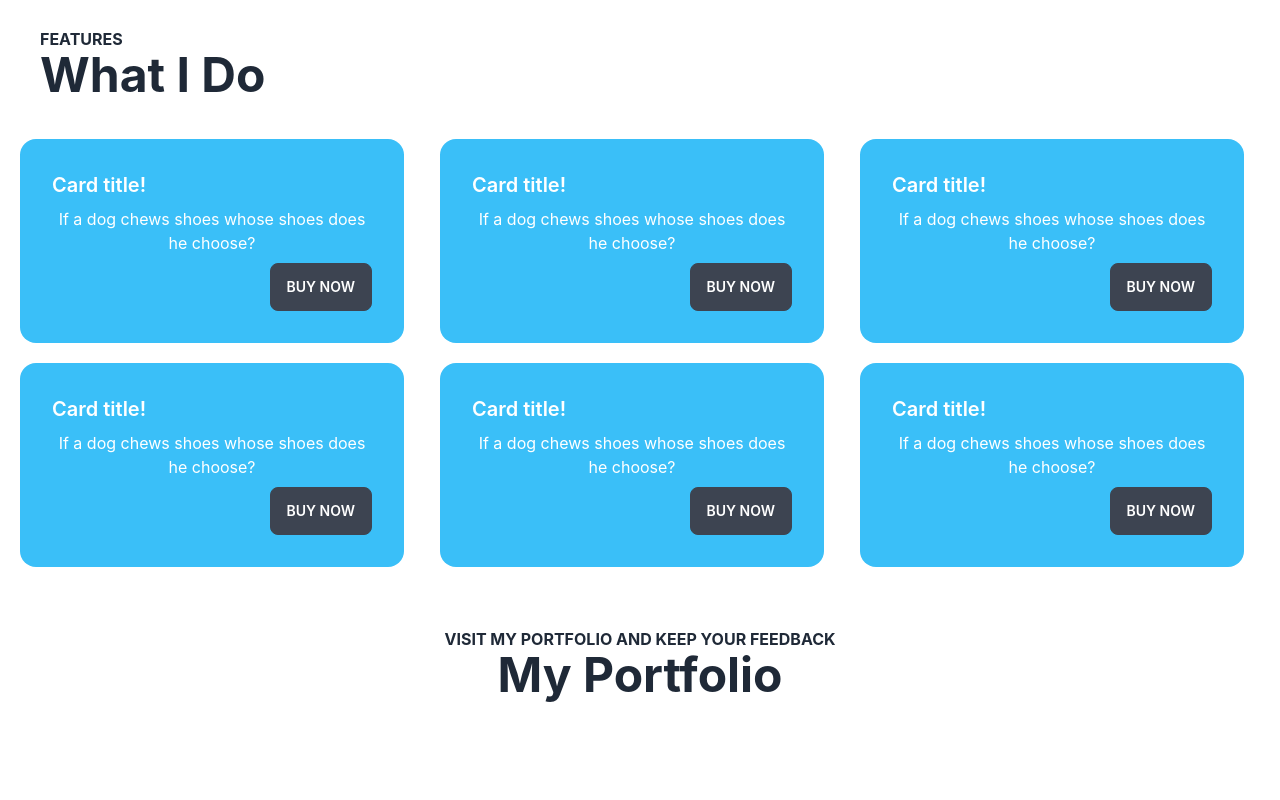
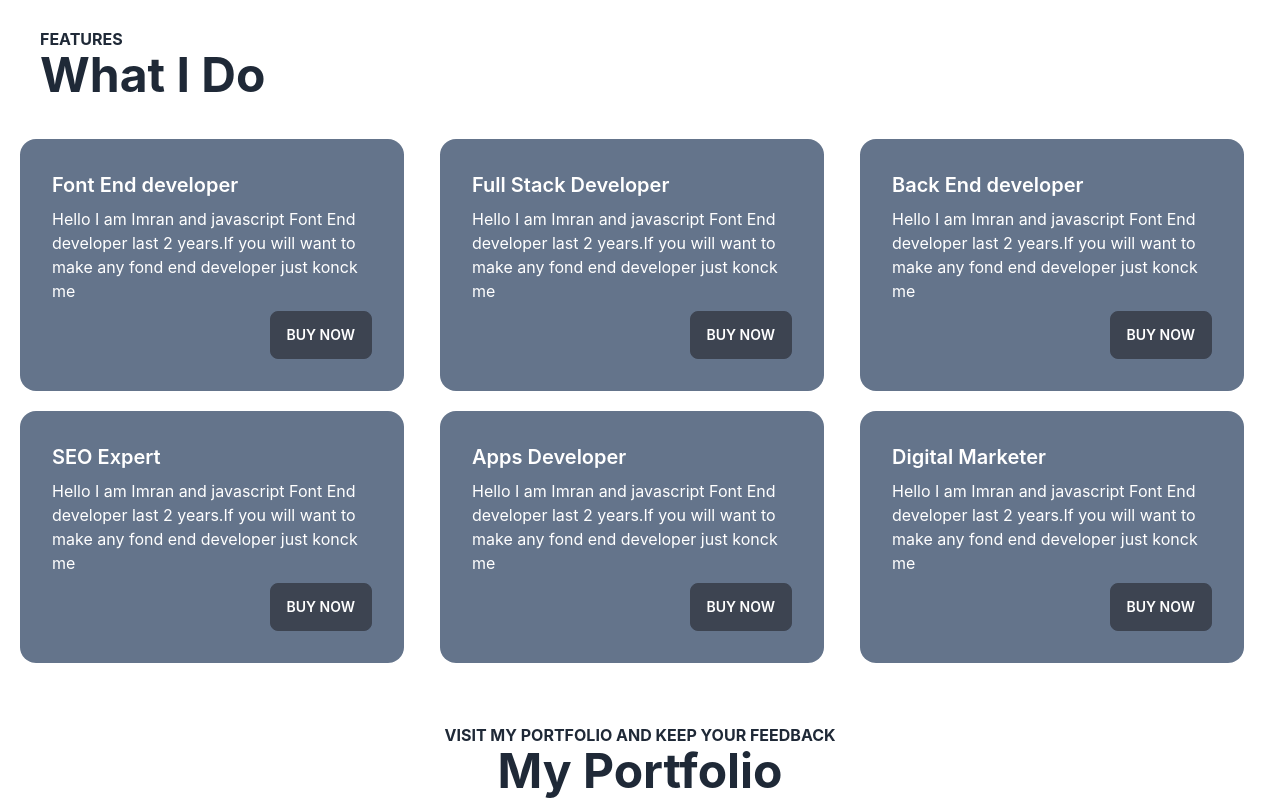
Before and after one commit to Emlakhossain/portfolio, a React (Create React App) app: page / in a window 1280 px wide. Shown: the part 609-1409 px from the top of the page. Before the commit the page ends 1313 px from the top, so only its background shows below. Built offline with nearby package versions, Linux system fonts and the light colour scheme.

Commit message:
added another features

```diff
--- /dev/null
+++ b/public/features.json
@@ -0,0 +1,32 @@
+[
+    {
+        "id": 1,
+        "featuresName": "Font End developer",
+        "discription": "Hello I am Imran and javascript Font End developer last 2 years.If you will want to make any fond end developer just konck me"
+    },
+    {
+        "id": 2,
+        "featuresName": "Full Stack Developer",
+        "discription": "Hello I am Imran and javascript Font End developer last 2 years.If you will want to make any fond end developer just konck me"
+    },
+    {
+        "id": 3,
+        "featuresName": "Back End developer",
+        "discription": "Hello I am Imran and javascript Font End developer last 2 years.If you will want to make any fond end developer just konck me"
+    },
+    {
+        "id": 4,
+        "featuresName": "SEO Expert",
+        "discription": "Hello I am Imran and javascript Font End developer last 2 years.If you will want to make any fond end developer just konck me"
+    },
+    {
+        "id": 5,
+        "featuresName": "Apps Developer",
+        "discription": "Hello I am Imran and javascript Font End developer last 2 years.If you will want to make any fond end developer just konck me"
+    },
+    {
+        "id": 6,
+        "featuresName": "Digital Marketer",
+        "discription": "Hello I am Imran and javascript Font End developer last 2 years.If you will want to make any fond end developer just konck me"
+    }
+]
--- /dev/null
+++ b/src/Page/Features/Feature.js
@@ -0,0 +1,18 @@
+import React from 'react';
+
+const Feature = ({ feature }) => {
+    const { featuresName, discription } = feature;
+    return (
+        <div class="card w-96 bg-slate-500 text-primary-content ">
+            <div class="card-body text-start">
+                <h2 class="card-title">{featuresName}</h2>
+                <p>{discription}</p>
+                <div class="card-actions justify-end">
+                    <button class="btn">Buy Now</button>
+                </div>
+            </div>
+        </div>
+    );
+};
+
+export default Feature;
--- a/src/Page/Features/Features.js
+++ b/src/Page/Features/Features.js
@@ -1,6 +1,15 @@
-import React from 'react';
+import React, { useEffect, useState } from 'react';
+import Feature from './Feature';
 
 const Features = () => {
+    const [features, setFeatures] = useState([]);
+
+    useEffect(() => {
+        fetch('features.json')
+            .then(res => res.json())
+            .then(data => setFeatures(data))
+    }, [])
+
     return (
         <div className='p-5'>
             <div className=''>
@@ -8,60 +17,12 @@ const Features = () => {
                 <h2 className='text-5xl font-bold text-start pl-5'>What I Do</h2>
             </div>
             <div className='py-10 grid sm:grid-cols-1 md:grid-cols-2 lg:grid-cols-3 gap-5'>
-                <div class="card w-96 bg-info text-primary-content ">
-                    <div class="card-body">
-                        <h2 class="card-title">Card title!</h2>
-                        <p>If a dog chews shoes whose shoes does he choose?</p>
-                        <div class="card-actions justify-end">
-                            <button class="btn">Buy Now</button>
-                        </div>
-                    </div>
-                </div>
-                <div class="card w-96 bg-info text-primary-content ">
-                    <div class="card-body">
-                        <h2 class="card-title">Card title!</h2>
-                        <p>If a dog chews shoes whose shoes does he choose?</p>
-                        <div class="card-actions justify-end">
-                            <button class="btn">Buy Now</button>
-                        </div>
-                    </div>
-                </div>
-                <div class="card w-96 bg-info text-primary-content ">
-                    <div class="card-body">
-                        <h2 class="card-title">Card title!</h2>
-                        <p>If a dog chews shoes whose shoes does he choose?</p>
-                        <div class="card-actions justify-end">
-                            <button class="btn">Buy Now</button>
-                        </div>
-                    </div>
-                </div>
-                <div class="card w-96 bg-info text-primary-content ">
-                    <div class="card-body">
-                        <h2 class="card-title">Card title!</h2>
-                        <p>If a dog chews shoes whose shoes does he choose?</p>
-                        <div class="card-actions justify-end">
-                            <button class="btn">Buy Now</button>
-                        </div>
-                    </div>
-                </div>
-                <div class="card w-96 bg-info text-primary-content ">
-                    <div class="card-body">
-                        <h2 class="card-title">Card title!</h2>
-                        <p>If a dog chews shoes whose shoes does he choose?</p>
-                        <div class="card-actions justify-end">
-                            <button class="btn">Buy Now</button>
-                        </div>
-                    </div>
-                </div>
-                <div class="card w-96 bg-info text-primary-content ">
-                    <div class="card-body">
-                        <h2 class="card-title">Card title!</h2>
-                        <p>If a dog chews shoes whose shoes does he choose?</p>
-                        <div class="card-actions justify-end">
-                            <button class="btn">Buy Now</button>
-                        </div>
-                    </div>
-                </div>
+                {
+                    features.map(feature => <Feature
+                        feature={feature}
+                        key={feature.id}
+                    ></Feature>)
+                }
             </div>
         </div>
 
--- /dev/null
+++ b/src/Page/Footer/Footer.js
@@ -0,0 +1,11 @@
+import React from 'react';
+
+const Footer = () => {
+    return (
+        <div>
+
+        </div>
+    );
+};
+
+export default Footer;
```
